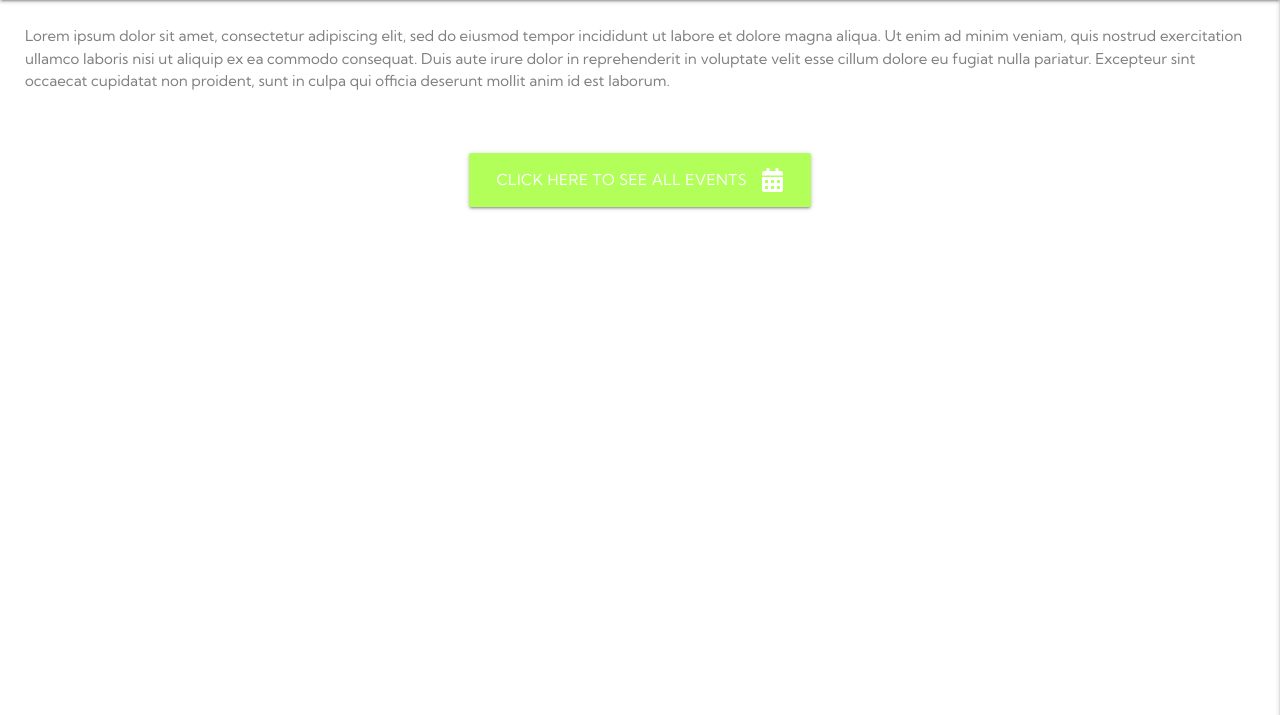
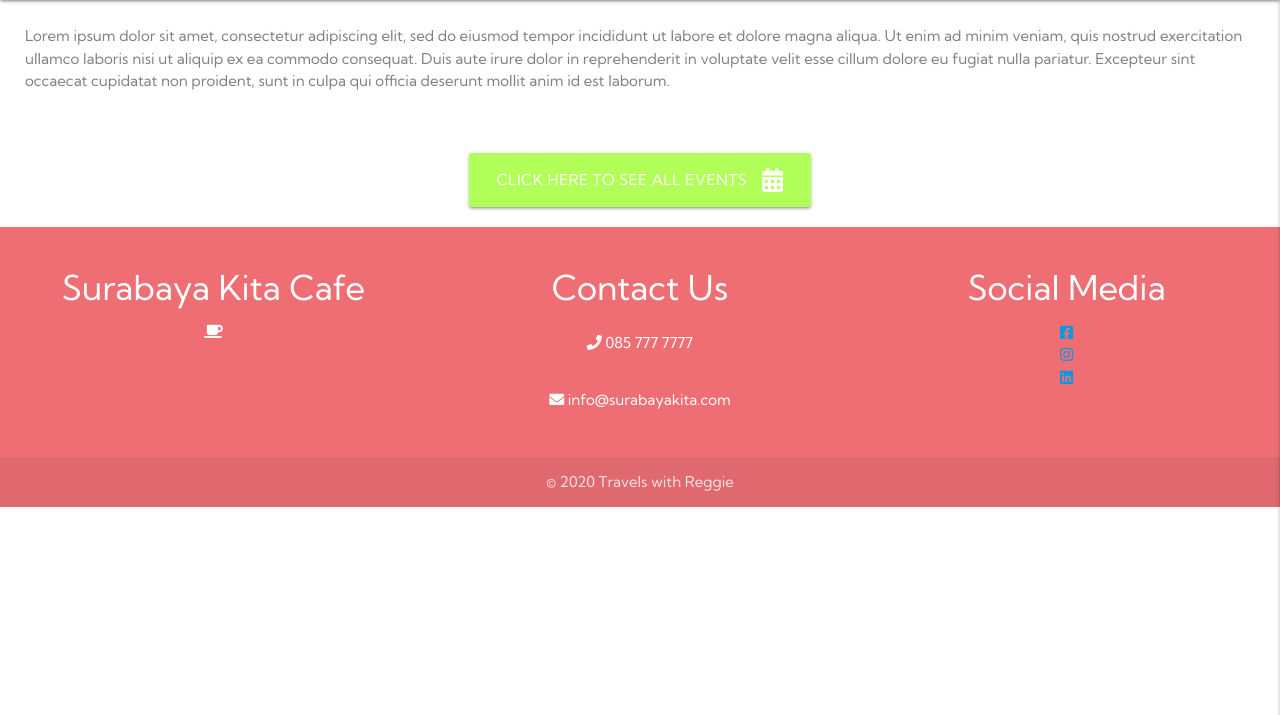
Before and after one commit to junokili/Surabaya-Kita, a Flask app: page / in a window 1280 px wide. Shown: the part 85-800 px from the top of the page. Run offline with Flask 2, Linux system fonts and the light colour scheme; some libraries are stand-ins or nearby versions.

Commit message:
footer added

```diff
--- a/templates/base.html
+++ b/templates/base.html
@@ -78,7 +78,57 @@
         </div>
 </div>
     {% endblock %}
-
+<!-- footer -->
+      <footer class="page-footer">
+        <div class="row ">
+          <div class="col s12 m4 center-align footer">
+            <div class="fixed">
+              <h4>Surabaya Kita Cafe</h4>
+              <i class="fa fa-coffee"></i>
+            </div>
+          </div>
+          <div class="col s12 m4 center-align footer">
+            <div class="fixed">
+              <h4 class="white-text">Contact Us</h4>
+              <p class="white-text"><i class="fa fa-phone"></i> 085 777 7777</p>
+              <p class="white-text">
+                <i class="fa fa-envelope"></i> info@surabayakita.com
+              </p>
+            </div>
+          </div>
+          <div class="col s12 m4 center-align">
+            <div class="fixed">
+              <h4 class="white-text">Social Media</h4>
+              <ul class="white-text social list-inline">
+                <li class="">
+                  <a href="images/coming-soon.jpg" target="_blank">
+                    <i class="fab fa-facebook-square" aria-hidden="true"></i>
+                    <span class="sr-only">Facebook </span>
+                  </a>
+                </li>
+                <li class="#">
+                  <a href="images/coming-soon.jpg" target="_blank">
+                    <i class="fab fa-instagram" aria-hidden="true"></i>
+                    <span class="sr-only">Instagram</span>
+                  </a>
+                </li>
+                <li class="#">
+                  <a href="images/coming-soon.jpg" target="_blank">
+                    <i class="fab fa-linkedin" aria-hidden="true"></i>
+                    <span class="sr-only">Linked In</span>
+                  </a>
+                </li>
+              </ul>
+            </div>
+            <div class="short-divider"></div>
+          </div>
+        </div>
+        <div class="footer-copyright center-align cyan-aacent-3">
+            <div class="container">
+            © 2020 Travels with Reggie
+            </div>
+          </div>
+      </footer>
 <script src="https://code.jquery.com/jquery-3.5.1.min.js" integrity="sha256-9/aliU8dGd2tb6OSsuzixeV4y/faTqgFtohetphbbj0=" crossorigin="anonymous"></script>
 <script src="https://cdnjs.cloudflare.com/ajax/libs/materialize/1.0.0/js/materialize.min.js"></script>
 <script src="{{ url_for('static', filename='js/script.js') }}"></script>
```
